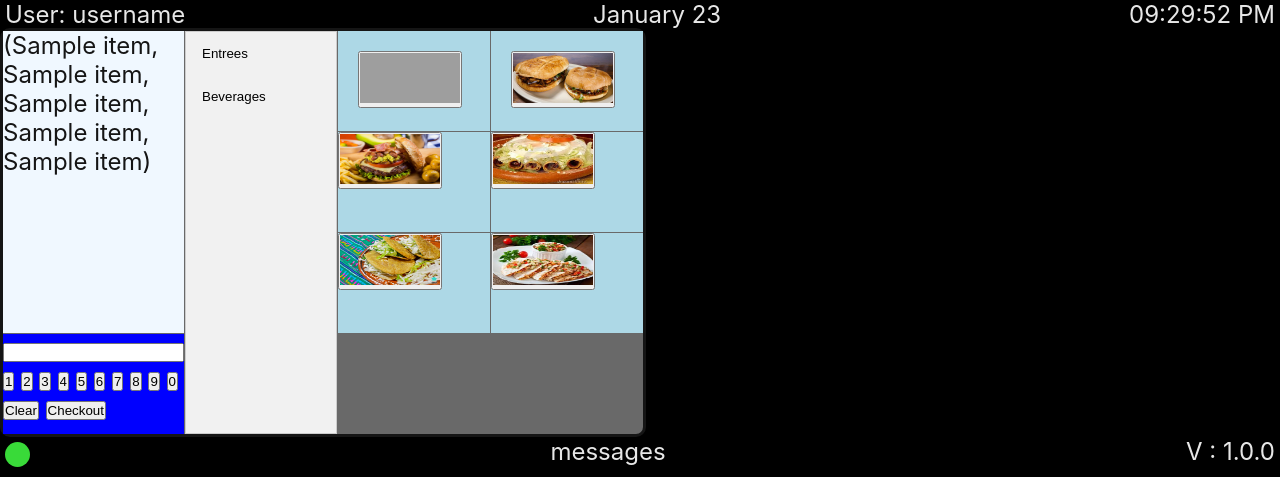
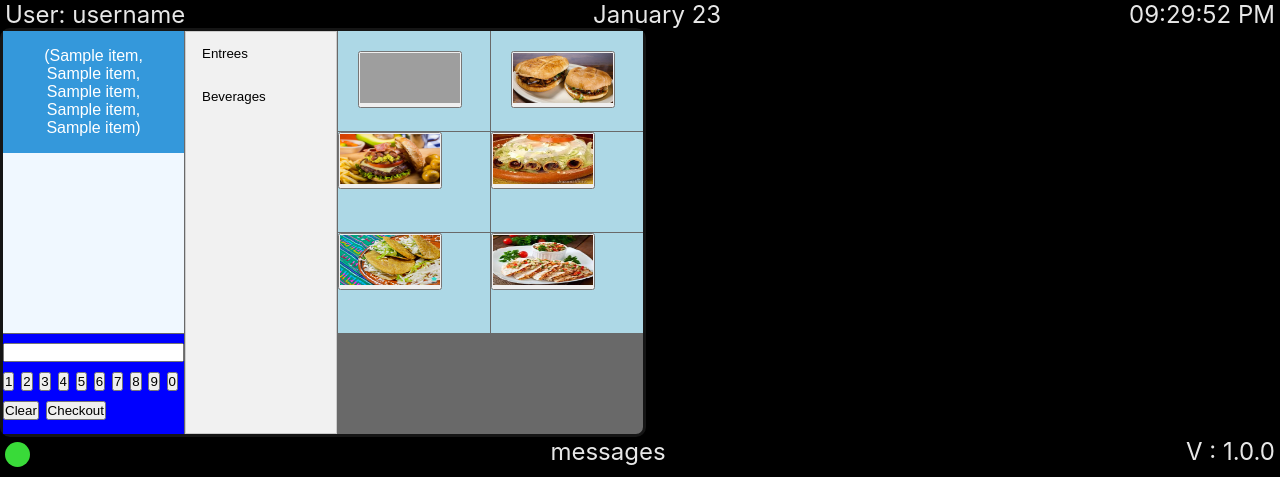
Before and after one commit to Baez2222/TaqueriaPointOfSale, a Flask app: template taqueriaposapp/user/templates/user/pointofsale.html in a window 1280 px wide. Shown: the top 477 px of the page. Run offline with Flask 2, Linux system fonts and the light colour scheme; tables that the repository leaves empty hold one stand-in row (values such as "Sample post"); the template is opened without the code that fills it: values that come from a table or form of the project are taken from there, most other values are stand-ins (such as "Sample title", 1, 10 or a date in 2020); parts of the project's set-up code (start-up, migrations or seed data) failed here and were passed over; some libraries are stand-ins or nearby versions; grey boxes are pictures that could not be loaded.

Commit message:
only one dropdown menu can be seen at a time

```diff
--- a/taqueriaposapp/user/templates/user/pointofsale.html
+++ b/taqueriaposapp/user/templates/user/pointofsale.html
@@ -180,6 +180,48 @@
       [type=radio]:checked + img {
         outline: 2px solid #f00;
       }
+
+
+      .dropbtn {
+        background-color: #3498DB;
+        color: white;
+        padding: 16px;
+        font-size: 16px;
+        border: none;
+        cursor: pointer;
+      }
+
+      .dropbtn:hover, .dropbtn:focus {
+        background-color: #2980B9;
+      }
+
+      .dropdown {
+        position: relative;
+        display: inline-block;
+      }
+
+      .dropdown-content {
+        display: none;
+        position: absolute;
+        left: 100%;
+        top: 0;
+        background-color: #f1f1f1;
+        min-width: 160px;
+        overflow: auto;
+        box-shadow: 0px 8px 16px 0px rgba(0,0,0,0.2);
+        z-index: 1;
+      }
+
+      .dropdown-content a {
+        color: black;
+        padding: 12px 16px;
+        text-decoration: none;
+        display: block;
+      }
+
+      .dropdown a:hover {background-color: #ddd;}
+
+      .show {display: block;}
 </style>
 
 
@@ -310,12 +352,56 @@
   </div>
 </div>
 
+<!-- toggle dropdown menu on cart item-->
+<script>
+  /* When the user clicks on the button,
+  toggle between hiding and showing the dropdown content */
+  function myFunction(cartItem_ID) {
+    document.getElementById(cartItem_ID).classList.toggle("show");
+  }
+
+  // Close the dropdown menu if the user clicks outside of it
+  window.onclick = function(event) {
+    if (!event.target.matches('.dropbtn')) {
+      var dropdowns = document.getElementsByClassName("dropdown-content");
+      var i;
+      for (i = 0; i < dropdowns.length; i++) {
+        var openDropdown = dropdowns[i];
+        if (openDropdown.classList.contains('show')) {
+          openDropdown.classList.remove('show');
+        }
+      }
+    }
+  }
+</script>
+
+<script>
+  function toggleExtraPopups(ID){
+    var dropdowns = document.getElementsByClassName("dropdown-content");
+    var i;
+    for ( i = 0; i < dropdowns.length; i++){
+      var openDropdown = dropdowns[i];
+      if (openDropdown.classList.contains('show') && openDropdown.id != ID){
+        openDropdown.classList.remove('show');
+      }
+    }
+  }
+</script>
+
 <div class="wrapper">
     <div class="cart" id="cart">
         <p id=result>
             {% for item in cartList %}
-              {% if item[0] %}
-                <p>{{ item[1], item[2], item[3], item[4], item[5] }} </p>
+              <div class="dropdown">
+                {% if item[0] %}
+                  <button onClick="myFunction('{{ item[1] }}_{{ item[5] }}'); toggleExtraPopups('{{ item[1] }}_{{ item[5] }}')" class="dropbtn">{{ item[1], item[2], item[3], item[4], item[5] }}</button>
+                  <div id="{{ item[1]}}_{{ item[5] }}" class="dropdown-content">
+                    <a href="#">{{ item[1] }}_{{ item[5] }}</a>
+                    <a href="#">Link 2</a>
+                    <a href="#">Link 3</a>
+                  </div>
+              </div>
+
               {% endif %}
             {% endfor %}
         </p>
```
